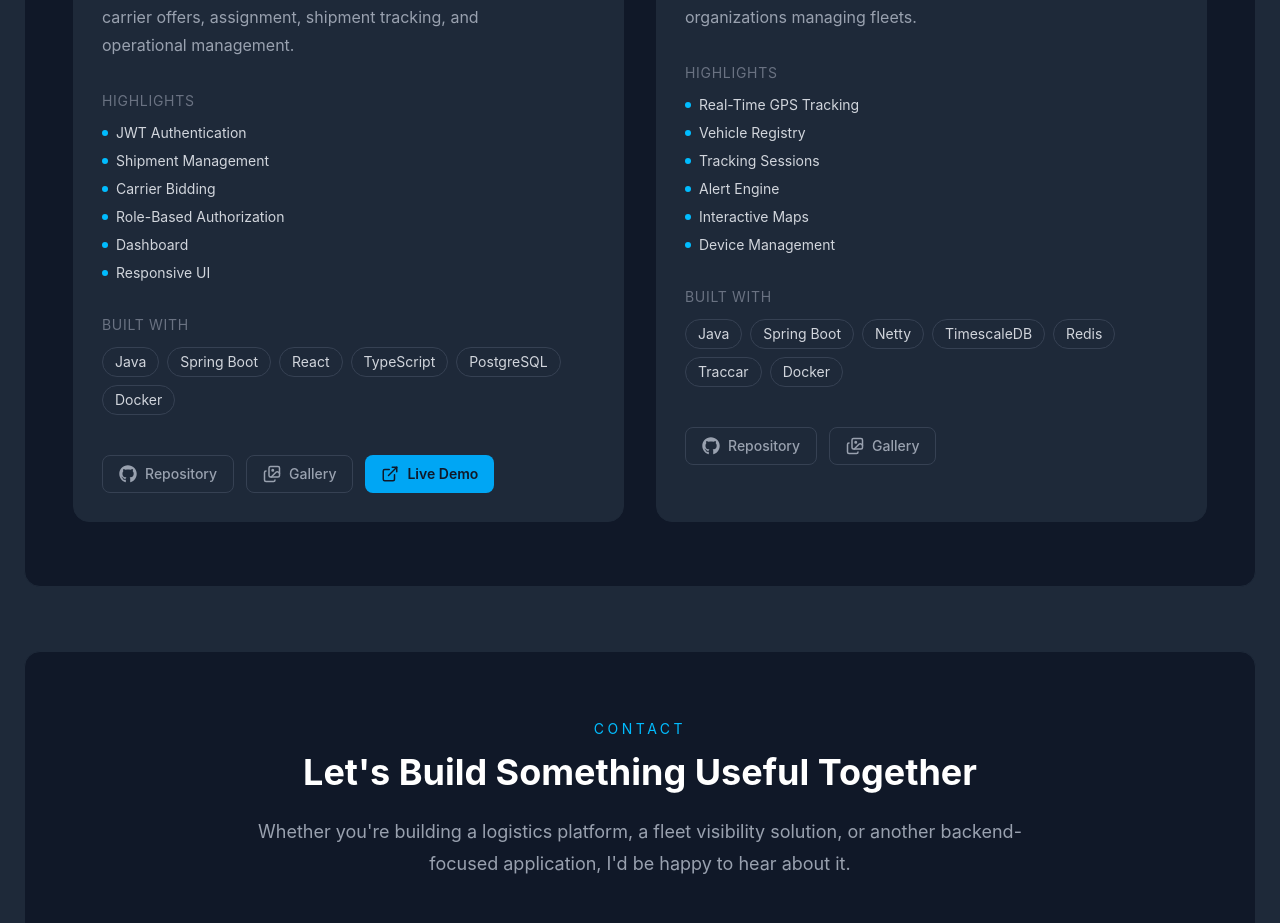
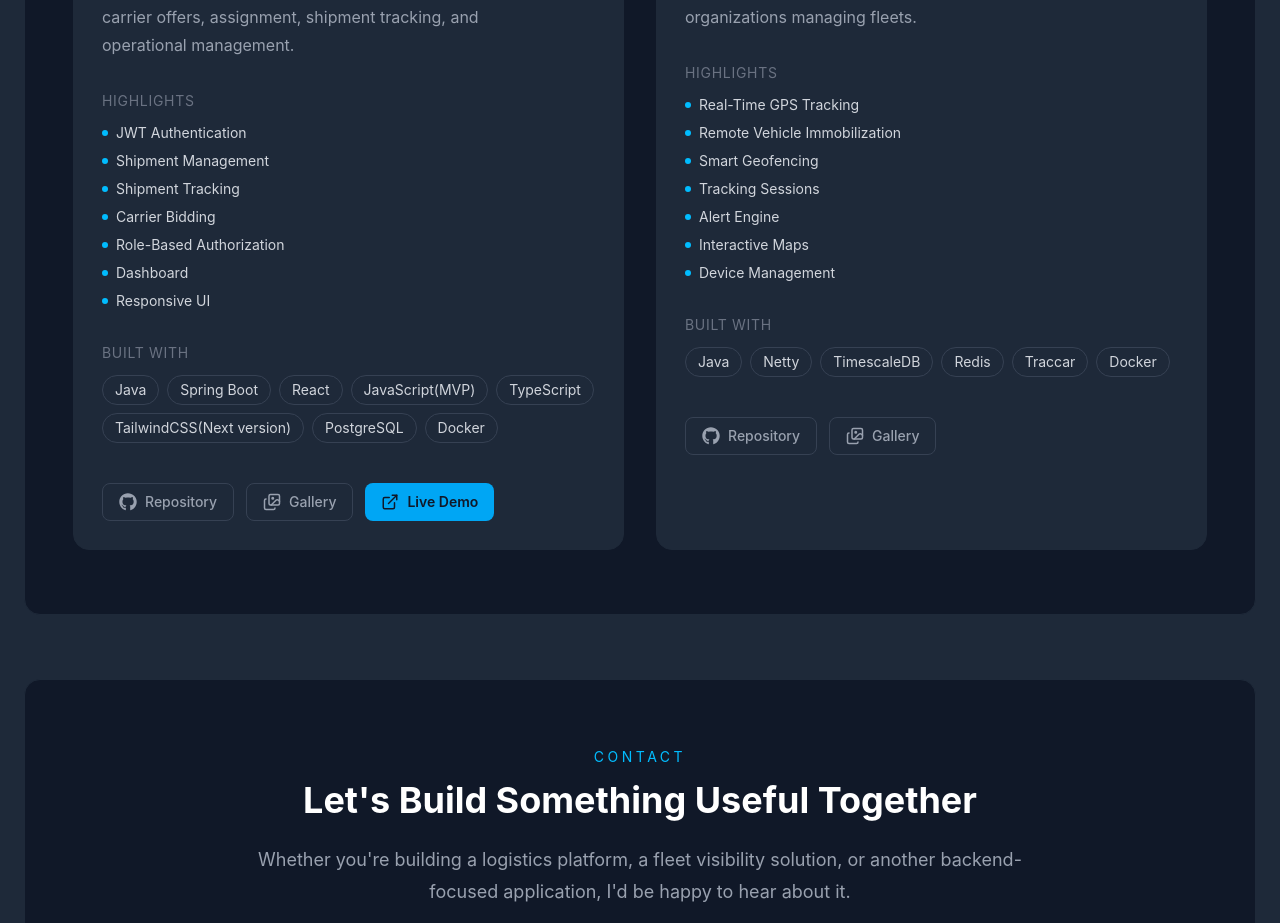
Before and after one commit to Kbrom-Mehari/Kbrom-Mehari.github.io, a React (Vite) app: page / in a window 1280 px wide. Shown: the part 4240-5163 px from the top of the page. Built offline with nearby package versions, Linux system fonts and the light colour scheme.

Commit message:
changed projects data

```diff
--- a/src/projectsData.js
+++ b/src/projectsData.js
@@ -13,7 +13,9 @@ export const projects = [
             "Java",
             "Spring Boot",
             "React",
+            "JavaScript(MVP)",
             "TypeScript",
+            "TailwindCSS(Next version)",
             "PostgreSQL",
             "Docker",
         ],
@@ -31,6 +33,7 @@ export const projects = [
         features: [
             "JWT Authentication",
             "Shipment Management",
+            "Shipment Tracking",
             "Carrier Bidding",
             "Role-Based Authorization",
             "Dashboard",
@@ -50,7 +53,6 @@ export const projects = [
 
         techStack: [
             "Java",
-            "Spring Boot",
             "Netty",
             "TimescaleDB",
             "Redis",
@@ -58,7 +60,7 @@ export const projects = [
             "Docker",
         ],
 
-        github: "https://github.com/yourusername/fleet-management",
+        github: "https://github.com/Kbrom-Mehari/traccar",
 
         screenshots: [
             `${import.meta.env.BASE_URL}projectScreenshots/tracking/login_page.png`,
@@ -69,7 +71,8 @@ export const projects = [
 
         features: [
             "Real-Time GPS Tracking",
-            "Vehicle Registry",
+            "Remote Vehicle Immobilization",
+            "Smart Geofencing",
             "Tracking Sessions",
             "Alert Engine",
             "Interactive Maps",
```
